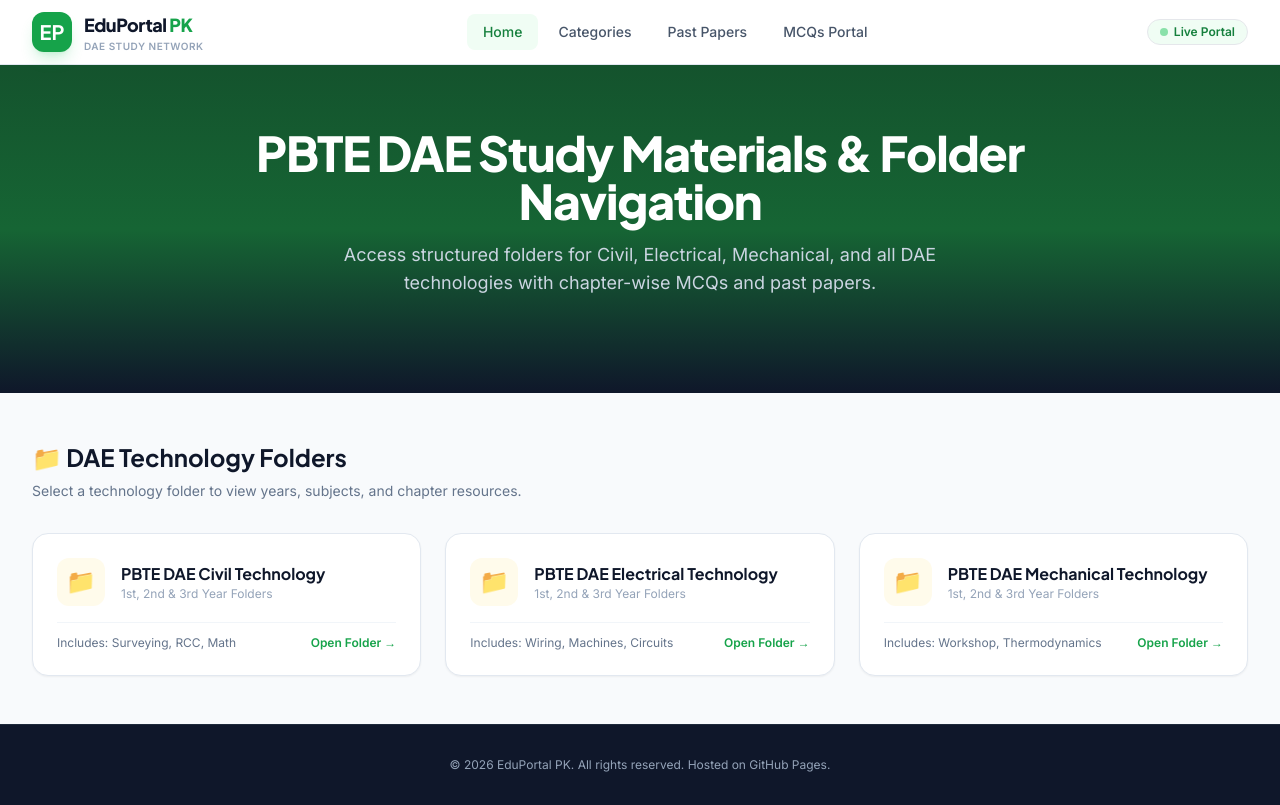
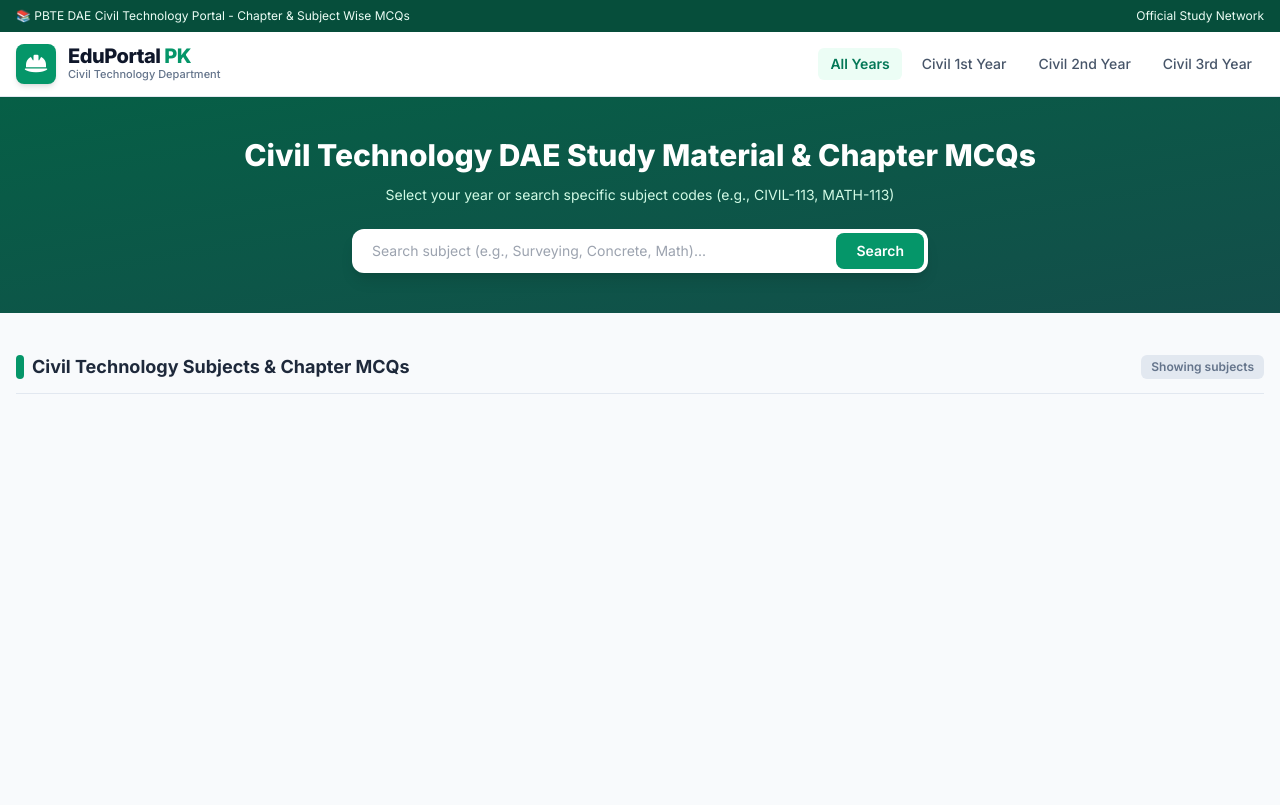
Before and after one commit to ajmalnaeem332-ctrl/study-website, a plain HTML site: page index.html in a window 1280 px wide. Drawn offline with nearby package versions, Linux system fonts and the light colour scheme.

Commit message:
index.html

```diff
--- a/index.html
+++ b/index.html
@@ -1,151 +1,107 @@
 <!DOCTYPE html>
-<html lang="en" class="scroll-smooth">
+<html lang="en">
 <head>
     <meta charset="UTF-8">
     <meta name="viewport" content="width=device-width, initial-scale=1.0">
-    <title>EduPortal PK | PBTE DAE Study Notes & MCQs</title>
-    <!-- Tailwind CSS CDN -->
+    <title>EduPortal PK - Civil Technology & DAE Study Portal</title>
     <script src="https://cdn.tailwindcss.com"></script>
-    <!-- Google Fonts: Inter & Plus Jakarta Sans -->
-    <link rel="preconnect" href="https://fonts.googleapis.com">
-    <link rel="preconnect" href="https://fonts.gstatic.com" crossorigin>
-    <link href="https://fonts.googleapis.com/css2?family=Inter:wght@300;400;500;600;700&family=Plus+Jakarta+Sans:wght@500;600;700;800&display=swap" rel="stylesheet">
-    <!-- Lucide Icons -->
-    <script src="https://unpkg.com/lucide@latest"></script>
-    <script>
-        tailwind.config = {
-            theme: {
-                extend: {
-                    fontFamily: {
-                        sans: ['Inter', 'sans-serif'],
-                        display: ['Plus Jakarta Sans', 'sans-serif'],
-                    },
-                    colors: {
-                        brand: {
-                            50: '#f0fdf4',
-                            100: '#dcfce7',
-                            500: '#22c55e',
-                            600: '#16a34a',
-                            700: '#15803d',
-                            800: '#166534',
-                            900: '#14532d',
-                        }
-                    }
-                }
-            }
-        }
-    </script>
+    <link rel="stylesheet" href="https://cdnjs.cloudflare.com/ajax/libs/font-awesome/6.4.0/css/all.min.css">
+    <style>
+        @import url('https://fonts.googleapis.com/css2?family=Inter:wght@300;400;500;600;700;800&display=swap');
+        body { font-family: 'Inter', sans-serif; background-color: #f8fafc; }
+        .card-hover:hover { transform: translateY(-3px); box-shadow: 0 10px 25px -5px rgba(0, 0, 0, 0.1); }
+    </style>
 </head>
-<body class="bg-slate-50 font-sans text-slate-800 antialiased selection:bg-brand-500 selection:text-white flex flex-col min-h-screen">
+<body class="text-slate-800">
 
-    <!-- Top Navigation Bar (Original Style) -->
-    <header class="sticky top-0 z-50 bg-white/90 backdrop-blur-md border-b border-slate-200">
-        <div class="max-w-7xl mx-auto px-4 sm:px-6 lg:px-8 h-16 flex items-center justify-between">
-            <div class="flex items-center space-x-3">
-                <div class="w-10 h-10 rounded-xl bg-brand-600 flex items-center justify-center text-white font-display font-bold text-xl shadow-lg shadow-brand-500/20">
-                    EP
+    <!-- Top Bar -->
+    <div class="bg-emerald-900 text-emerald-50 text-xs py-2 px-4">
+        <div class="max-w-7xl mx-auto flex justify-between items-center">
+            <span>📚 PBTE DAE Civil Technology Portal - Chapter & Subject Wise MCQs</span>
+            <span>Official Study Network</span>
+        </div>
+    </div>
+
+    <!-- Header -->
+    <header class="bg-white shadow-sm sticky top-0 z-40 border-b border-slate-200">
+        <div class="max-w-7xl mx-auto px-4 h-16 flex justify-between items-center">
+            <div class="flex items-center gap-3">
+                <div class="w-10 h-10 bg-emerald-600 rounded-lg flex items-center justify-center text-white font-bold text-xl shadow-md">
+                    <i class="fas fa-hard-hat"></i>
                 </div>
                 <div>
-                    <span class="font-display font-extrabold text-lg text-slate-900 tracking-tight">EduPortal <span class="text-brand-600">PK</span></span>
-                    <span class="block text-[10px] font-semibold tracking-wider text-slate-400 uppercase">DAE Study Network</span>
+                    <h1 class="text-xl font-extrabold text-slate-900 tracking-tight leading-none">EduPortal <span class="text-emerald-600">PK</span></h1>
+                    <p class="text-[11px] text-slate-500 font-medium">Civil Technology Department</p>
                 </div>
             </div>
-
-            <nav class="hidden md:flex items-center space-x-1">
-                <a href="#" class="px-4 py-2 rounded-lg text-sm font-medium text-brand-700 bg-brand-50 transition">Home</a>
-                <a href="#categories" class="px-4 py-2 rounded-lg text-sm font-medium text-slate-600 hover:text-brand-600 hover:bg-slate-50 transition">Categories</a>
-                <a href="#notes" class="px-4 py-2 rounded-lg text-sm font-medium text-slate-600 hover:text-brand-600 hover:bg-slate-50 transition">Past Papers</a>
-                <a href="#mcqs" class="px-4 py-2 rounded-lg text-sm font-medium text-slate-600 hover:text-brand-600 hover:bg-slate-50 transition">MCQs Portal</a>
+            <nav class="hidden md:flex items-center space-x-2">
+                <button onclick="filterYear('All')" class="px-3 py-1.5 rounded-md text-sm font-semibold text-emerald-700 bg-emerald-50">All Years</button>
+                <button onclick="filterYear('1st Year')" class="px-3 py-1.5 rounded-md text-sm font-medium text-slate-600 hover:text-emerald-600 hover:bg-slate-50">Civil 1st Year</button>
+                <button onclick="filterYear('2nd Year')" class="px-3 py-1.5 rounded-md text-sm font-medium text-slate-600 hover:text-emerald-600 hover:bg-slate-50">Civil 2nd Year</button>
+                <button onclick="filterYear('3rd Year')" class="px-3 py-1.5 rounded-md text-sm font-medium text-slate-600 hover:text-emerald-600 hover:bg-slate-50">Civil 3rd Year</button>
             </nav>
-
-            <div class="flex items-center space-x-3">
-                <span class="inline-flex items-center px-3 py-1 rounded-full text-xs font-semibold bg-brand-50 text-brand-700 border border-brand-200">
-                    <span class="w-2 h-2 mr-1.5 bg-brand-500 rounded-full animate-pulse"></span> Live Portal
-                </span>
-            </div>
         </div>
     </header>
 
-    <!-- Hero Section -->
-    <section class="relative bg-gradient-to-b from-brand-900 via-brand-800 to-slate-900 text-white py-16 px-4 sm:px-6 lg:px-8 overflow-hidden">
-        <div class="max-w-4xl mx-auto text-center relative z-10">
-            <h1 class="font-display font-extrabold text-3xl sm:text-4xl lg:text-5xl tracking-tight mb-4">
-                PBTE DAE Study Materials & <span class="text-brand-400">Folder Navigation</span>
-            </h1>
-            <p class="text-slate-300 text-base sm:text-lg mb-8 max-w-2xl mx-auto font-normal">
-                Access structured folders for Civil, Electrical, Mechanical, and all DAE technologies with chapter-wise MCQs and past papers.
-            </p>
+    <!-- Hero / Search Section -->
+    <section class="bg-gradient-to-br from-emerald-800 to-teal-900 text-white py-10 px-4">
+        <div class="max-w-4xl mx-auto text-center">
+            <h2 class="text-2xl sm:text-3xl font-extrabold mb-3">Civil Technology DAE Study Material & Chapter MCQs</h2>
+            <p class="text-emerald-100 text-sm mb-6">Select your year or search specific subject codes (e.g., CIVIL-113, MATH-113)</p>
+
+            <div class="relative max-w-xl mx-auto">
+                <div class="flex items-center bg-white rounded-xl shadow-lg overflow-hidden p-1">
+                    <input type="text" id="searchInput" onkeyup="searchSubjects()" placeholder="Search subject (e.g., Surveying, Concrete, Math)..." class="w-full py-2 px-4 text-slate-800 text-sm focus:outline-none">
+                    <button class="bg-emerald-600 text-white px-5 py-2 rounded-lg text-sm font-semibold">Search</button>
+                </div>
+            </div>
         </div>
     </section>
 
-    <!-- Main Folder Categories Section -->
-    <main class="flex-grow max-w-7xl mx-auto px-4 sm:px-6 lg:px-8 py-12 w-full">
-        <div class="mb-8">
-            <h2 class="font-display font-bold text-2xl text-slate-900 mb-2">📁 DAE Technology Folders</h2>
-            <p class="text-slate-500 text-sm">Select a technology folder to view years, subjects, and chapter resources.</p>
+    <!-- Main Content -->
+    <main class="max-w-7xl mx-auto px-4 py-10">
+        <div class="flex justify-between items-center border-b border-slate-200 pb-3 mb-6">
+            <h3 id="sectionTitle" class="text-lg font-bold text-slate-800 flex items-center gap-2">
+                <span class="w-2 h-6 bg-emerald-600 rounded-full inline-block"></span>
+                Civil Technology Subjects & Chapter MCQs
+            </h3>
+            <span id="resultCount" class="text-xs font-semibold text-slate-500 bg-slate-200 px-2.5 py-1 rounded-md">Showing subjects</span>
         </div>
 
-        <div class="grid grid-cols-1 sm:grid-cols-2 lg:grid-cols-3 gap-6">
-            <!-- Folder 1 -->
-            <div class="bg-white p-6 rounded-2xl border border-slate-200 shadow-sm hover:shadow-md transition cursor-pointer group">
-                <div class="flex items-center space-x-4 mb-4">
-                    <div class="w-12 h-12 rounded-xl bg-amber-50 text-amber-500 flex items-center justify-center text-2xl group-hover:scale-110 transition">
-                        📁
-                    </div>
-                    <div>
-                        <h3 class="font-display font-bold text-slate-900 group-hover:text-brand-600 transition">PBTE DAE Civil Technology</h3>
-                        <p class="text-xs text-slate-400">1st, 2nd & 3rd Year Folders</p>
-                    </div>
-                </div>
-                <div class="text-xs text-slate-500 border-t border-slate-100 pt-3 flex justify-between">
-                    <span>Includes: Surveying, RCC, Math</span>
-                    <span class="text-brand-600 font-semibold">Open Folder →</span>
-                </div>
-            </div>
-
-            <!-- Folder 2 -->
-            <div class="bg-white p-6 rounded-2xl border border-slate-200 shadow-sm hover:shadow-md transition cursor-pointer group">
-                <div class="flex items-center space-x-4 mb-4">
-                    <div class="w-12 h-12 rounded-xl bg-amber-50 text-amber-500 flex items-center justify-center text-2xl group-hover:scale-110 transition">
-                        📁
-                    </div>
-                    <div>
-                        <h3 class="font-display font-bold text-slate-900 group-hover:text-brand-600 transition">PBTE DAE Electrical Technology</h3>
-                        <p class="text-xs text-slate-400">1st, 2nd & 3rd Year Folders</p>
-                    </div>
-                </div>
-                <div class="text-xs text-slate-500 border-t border-slate-100 pt-3 flex justify-between">
-                    <span>Includes: Wiring, Machines, Circuits</span>
-                    <span class="text-brand-600 font-semibold">Open Folder →</span>
-                </div>
-            </div>
-
-            <!-- Folder 3 -->
-            <div class="bg-white p-6 rounded-2xl border border-slate-200 shadow-sm hover:shadow-md transition cursor-pointer group">
-                <div class="flex items-center space-x-4 mb-4">
-                    <div class="w-12 h-12 rounded-xl bg-amber-50 text-amber-500 flex items-center justify-center text-2xl group-hover:scale-110 transition">
-                        📁
-                    </div>
-                    <div>
-                        <h3 class="font-display font-bold text-slate-900 group-hover:text-brand-600 transition">PBTE DAE Mechanical Technology</h3>
-                        <p class="text-xs text-slate-400">1st, 2nd & 3rd Year Folders</p>
-                    </div>
-                </div>
-                <div class="text-xs text-slate-500 border-t border-slate-100 pt-3 flex justify-between">
-                    <span>Includes: Workshop, Thermodynamics</span>
-                    <span class="text-brand-600 font-semibold">Open Folder →</span>
-                </div>
-            </div>
+        <!-- Cards Grid -->
+        <div id="subjectsContainer" class="grid grid-cols-1 md:grid-cols-2 lg:grid-cols-3 gap-6">
+            <!-- Dynamic Injection -->
         </div>
     </main>
 
-    <!-- Footer -->
-    <footer class="bg-slate-900 text-slate-400 py-8 px-4 text-center text-xs border-t border-slate-800">
-        <p>&copy; 2026 EduPortal PK. All rights reserved. Hosted on GitHub Pages.</p>
-    </footer>
+    <!-- Modal for Chapter MCQs -->
+    <div id="chapterModal" class="fixed inset-0 bg-slate-900/60 backdrop-blur-sm hidden items-center justify-center z-50 p-4">
+        <div class="bg-white rounded-2xl max-w-2xl w-full max-h-[85vh] flex flex-col shadow-2xl overflow-hidden">
+            <div class="bg-emerald-700 text-white px-6 py-4 flex justify-between items-center">
+                <div>
+                    <span id="modalYear" class="text-[10px] uppercase tracking-wider bg-emerald-900 px-2 py-0.5 rounded font-semibold">Year</span>
+                    <h3 id="modalTitle" class="text-lg font-bold mt-1">Subject Title</h3>
+                </div>
+                <button onclick="closeModal()" class="text-white/80 hover:text-white text-xl"><i class="fas fa-times"></i></button>
+            </div>
+            <div id="modalBody" class="p-6 overflow-y-auto text-sm text-slate-700 space-y-4">
+                <!-- Chapters loaded dynamically -->
+            </div>
+            <div class="bg-slate-50 px-6 py-3 border-t border-slate-200 flex justify-between items-center">
+                <span class="text-xs text-slate-500"><i class="fas fa-file-pdf text-red-500 mr-1"></i> Chapter-wise PDF Notes</span>
+                <button onclick="closeModal()" class="px-4 py-2 rounded-lg text-xs font-semibold bg-emerald-600 text-white">Close</button>
+            </div>
+        </div>
+    </div>
 
     <script>
-        lucide.createIcons();
-    </script>
-</body>
-</html>
+        const civilData = [
+            {
+                id: 1,
+                title: "CIVIL-113 Engineering Drawing & Graphics",
+                year: "1st Year",
+                code: "CIVIL-113",
+                desc: "Fundamentals of technical drawing, lettering, geometrical constructions, and building plans.",
+                chapters: [
+                    { name: "Chapter 1: Introduction to Drawing Instruments", mcqs: 35, notes: "Brief theory & lines types" },
+                    { name: "Chapter 2: Geometrical Constructions", mcqs: 45, notes: "Angles, triangles & polygons" },
```
